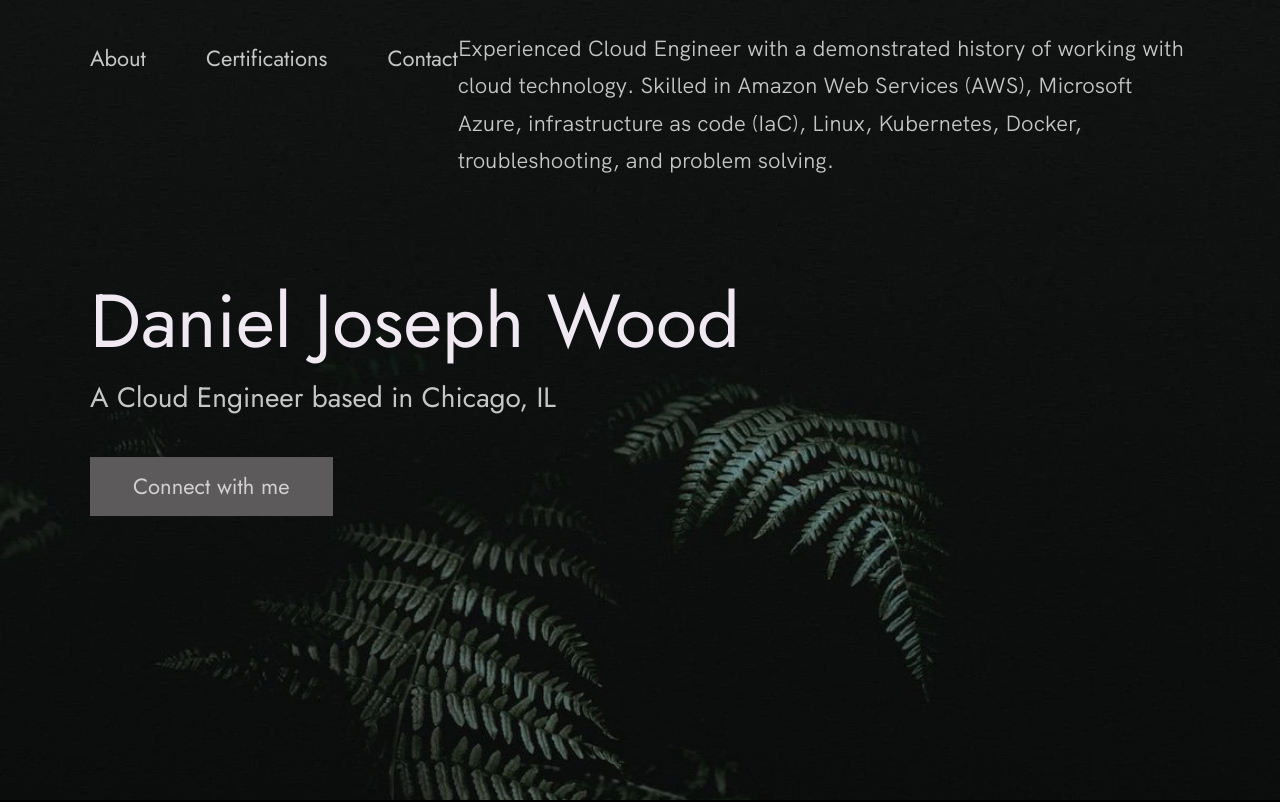
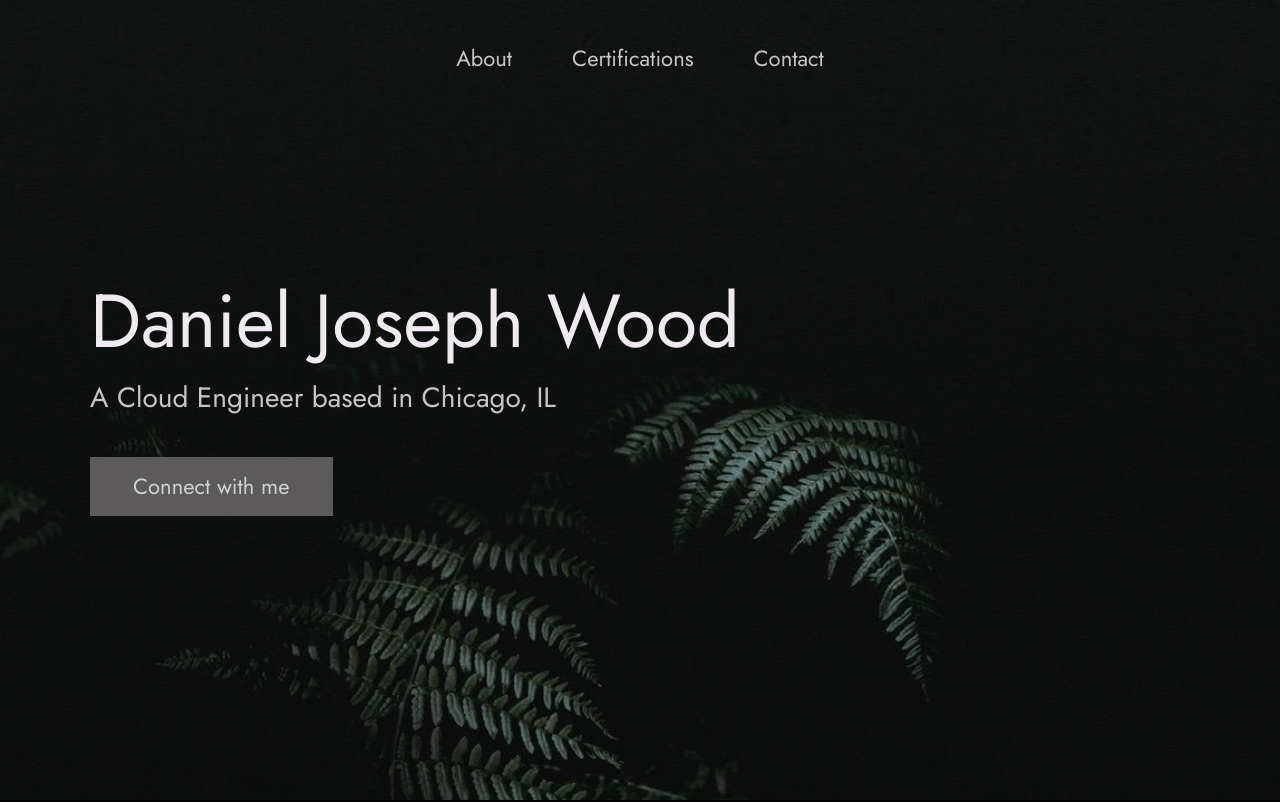
Before and after one commit to daniel-j-wood/danieljwood.github.io, a plain HTML site: page index.html in a window 1280 px wide. Shown: the top 802 px of the page. Drawn offline with Linux system fonts and the light colour scheme.

Commit message:
updated index.html

```diff
--- a/index.html
+++ b/index.html
@@ -29,10 +29,7 @@
           <li class="nav__item"><a href="#Certifications" class="nav__link">Certifications</a></li>
           <li class="nav__item">
             <a href="#contact" class="nav__link">Contact</a>
-          </li>Experienced Cloud Engineer with a demonstrated history of
-                working with cloud technology. Skilled in Amazon Web Services
-                (AWS), Microsoft Azure, infrastructure as code (IaC), Linux,
-                Kubernetes, Docker, troubleshooting, and problem solving.
+          </li>
         </ul>
       </nav>
     </div>
```
